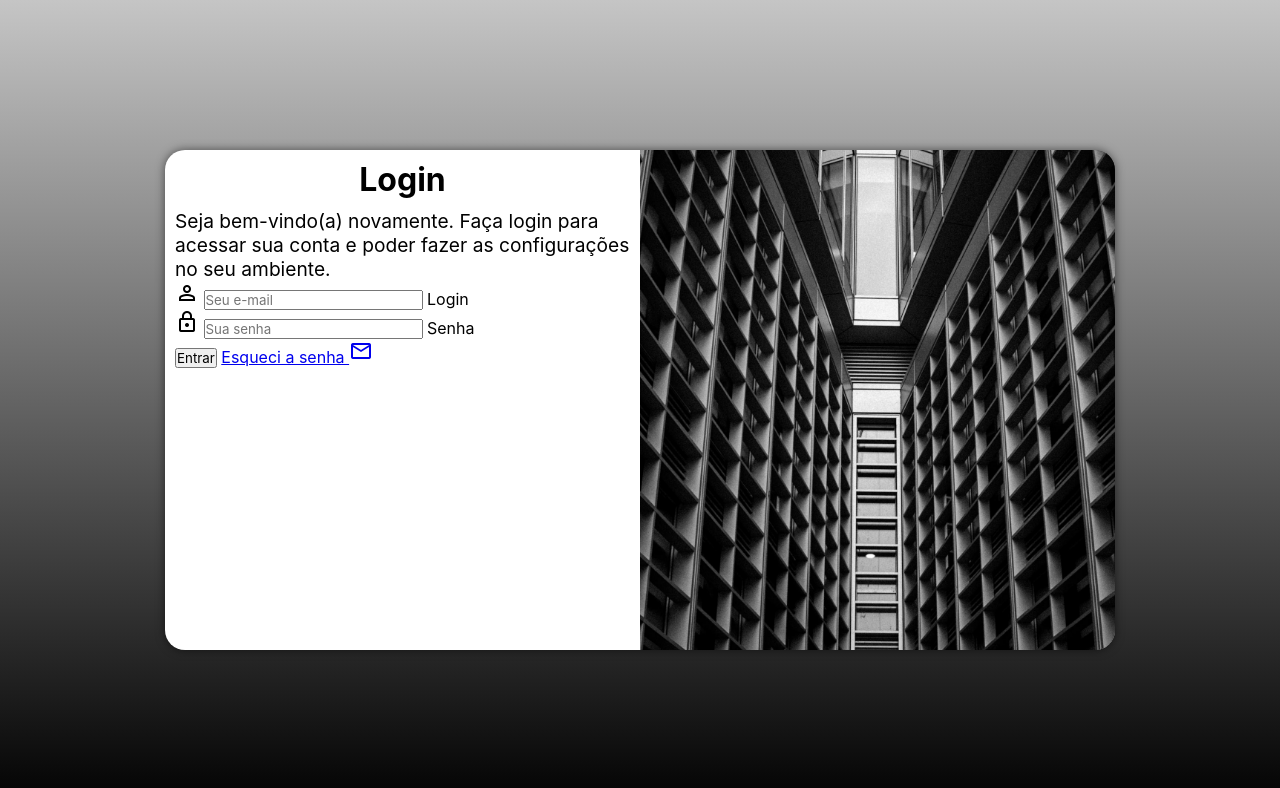
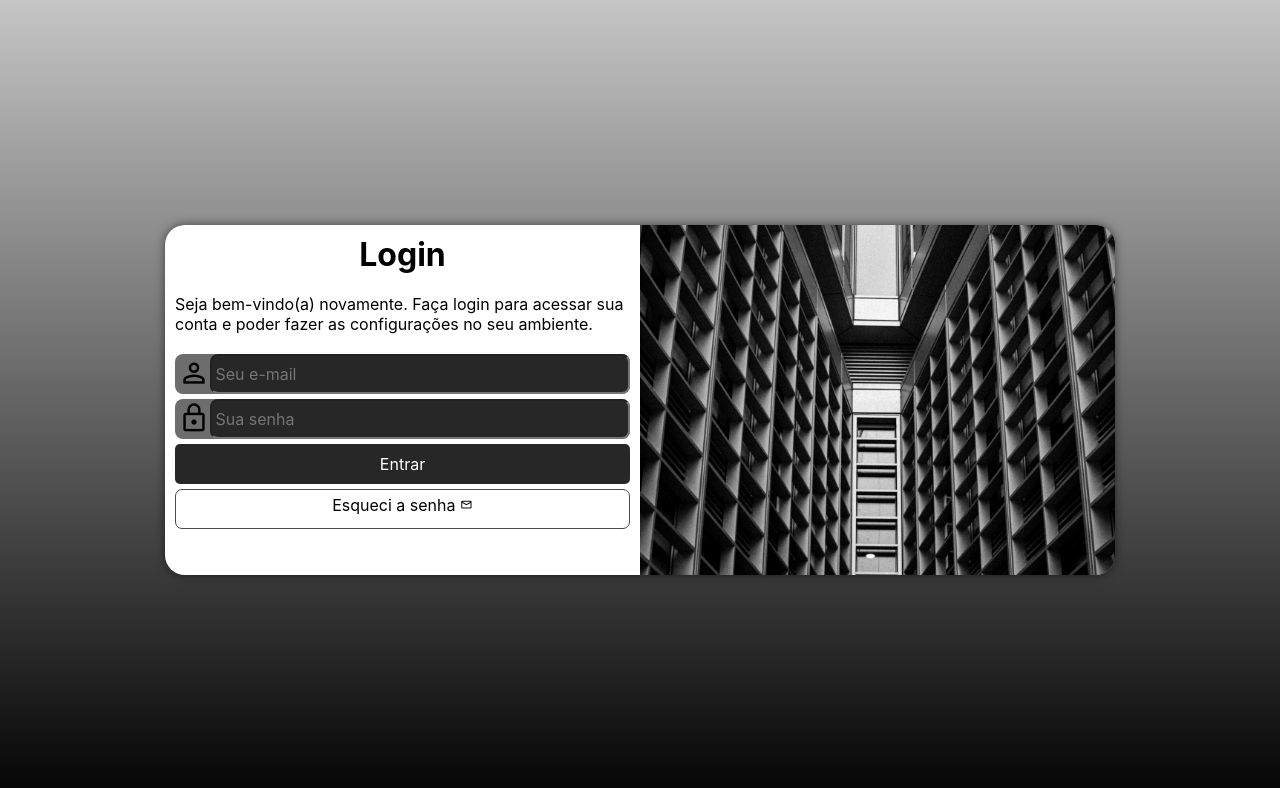
Before and after one commit to Davi-CGomes/projeto-login, a plain HTML site: page index.html in a window 1280 px wide. Drawn offline with nearby package versions, Linux system fonts and the light colour scheme.

Commit message:
terminei login

```diff
--- a/estilos/media-query.css
+++ b/estilos/media-query.css
@@ -1,12 +1,13 @@
 @charset "UTF-8";
 
-@media screen and (min-width: 768px) and (max-width: 992px) {
+@media screen and (min-width: 768px) and (max-width: 992px) { /*config tablet */
     body{
         background-image: linear-gradient( to top, #030303, #c5c5c5);
     }
 
     section#login{
         width: 80vw;
+        height: 280px;
     }
 
     section#login > div#imagem{
@@ -21,13 +22,15 @@
     }
 }
 
-@media screen and (min-width: 992px) {
+@media screen and (min-width: 992px) { /*config desktop */
     body{
         background-image: linear-gradient( to top, #030303, #c5c5c5);
     }
 
     section#login {
         width: 950px;
+        height: 350px;
+
     }
 
     section#login > div#imagem {
@@ -46,6 +49,7 @@
     }
 
     div#formulario > p {
-        font-size: 1.2em;
+        font-size: 1em;
+        margin: 20px 0px;
     }
 }
--- a/estilos/style.css
+++ b/estilos/style.css
@@ -26,17 +26,17 @@ section#login {
     position: absolute;
     top: 50%;
     left: 50%;
-    transform: translate(-50%, -50%);
     overflow: hidden;
 
     background-color: white;
     width: 250px;
-    height: 500px;
+    height: 515px;
     border-radius: 20px;
     box-shadow: 0px 0px 10px rgba(0, 0, 0, 0.534);
 
+    transform: translate(-50%, -50%);
     transition: width 0.3s, height 0.3s;
-     transition-timing-function: ease;
+    transition-timing-function: ease;
 }
 
 section#login > div#imagem {
@@ -61,3 +61,80 @@ div#formulario > h1 {
 div#formulario > p {
     font-size: 0.8em;
 }
+
+form > div.campo {
+    background-color: #6d6d6d;
+    width: 100%;
+    display: block;
+    height: 40px;
+    border-radius: 8px;
+    margin: 5px 0px;
+}
+
+div.campo > label {
+    display: none;
+}
+
+div.campo > span {
+    color: black;
+    font-size: 2em;
+    width: 30px;
+    padding: 3px;
+
+}
+
+div.campo > input {
+    background-color: #272727;
+    font-size: 1em;
+    width: calc(100% - 34.5px);
+    height: 100%;
+
+    border-radius: 8px;
+    padding: 4px;
+    transform: translateY(-9px);
+}
+
+div.campo > input:focus-within {
+    background-color: white;
+    border: none;
+}
+
+form > input[type=submit] {
+    display: block;
+    font-size: 1em;
+    width: 100%;
+    height: 40px;
+    background-color: #272727;
+    color: white;
+    border: none;
+    border-radius: 5px;
+    cursor: pointer;
+}
+
+form > input[type=submit]:hover{
+    background-color: #0a0a0a;
+}
+
+form > a.botao {
+    display: block;
+    text-align: center;
+    font-size: 1em;
+    width: 100%;
+    height: 40px;
+    padding-top: 5px;
+    margin-top: 5px;
+    background-color: white;
+    color: black;
+    border: 1px solid #4b4b4b;
+    border-radius: 7px;
+    text-decoration: none;
+}
+
+form > a.botao:hover {
+    background-color: #4b4b4b;
+    color: white;
+}
+
+form > a.botao > span {
+    font-size: 0.8em;
+}
--- a/index.html
+++ b/index.html
@@ -31,7 +31,7 @@
                         <label for="isenha">Senha</label>
                     </div>
                     <input type="submit" value="Entrar">
-                    <a href="esqueci.html">
+                    <a href="esqueci.html" class="botao">
                         Esqueci a senha <span class="material-symbols-outlined">mail</span>
                     </a>
                 </form>
```
